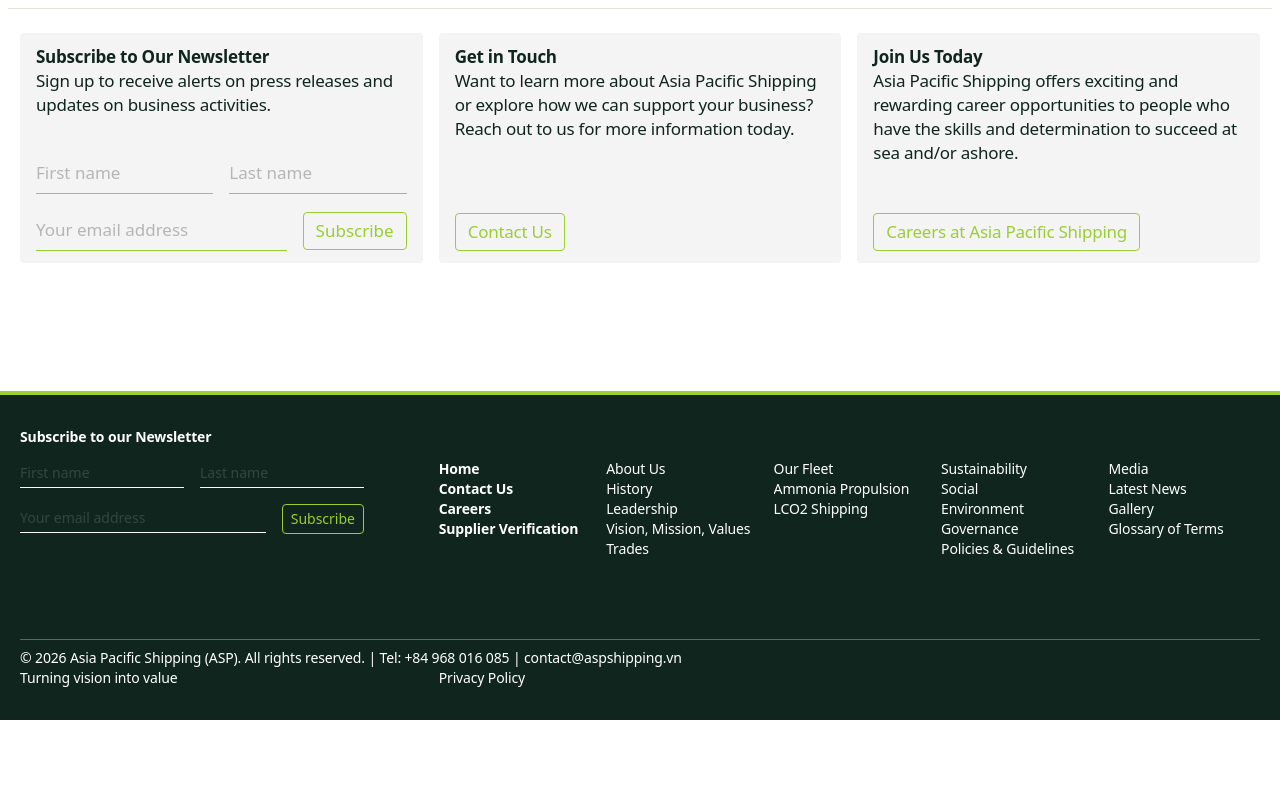
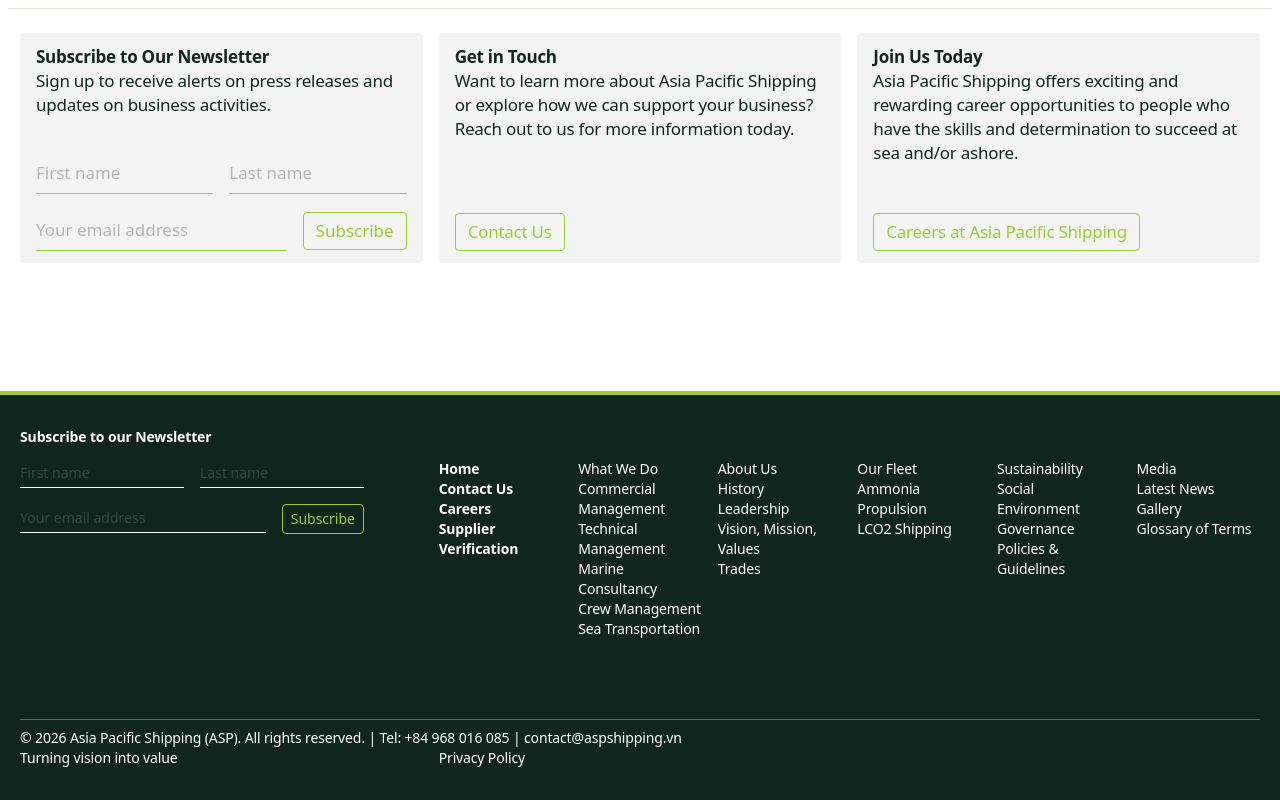
Before and after one commit to quoc05dev/asp-shipping-next-V2, a Next.js app: page / in a window 1280 px wide. Shown: the part 5048-5848 px from the top of the page. Before the commit the page ends 5768 px from the top, so only its background shows below. Built offline with nearby package versions, Linux system fonts and the light colour scheme; a web font is replaced by a local one.

Commit message:
add-what-we-do-links-and-green-footer-headings

```diff
--- a/components/layout/Footer.tsx
+++ b/components/layout/Footer.tsx
@@ -65,7 +65,7 @@ export default function Footer() {
 									<div className="menu-footer-column-1-container">
 										<ul id="menu-footer-column-1" className="menu">
 											<li itemScope={true} itemType="https://www.schema.org/SiteNavigationElement" id="menu-item-94" className="menu-item menu-item-type-post_type menu-item-object-page menu-item-home current-menu-item page_item page-item-8 current_page_item menu-active menu-item-94">
-												<a title="Home" href="index.html">Home</a></li>
+												<a title="Home" href="index.html" style={{ color: 'var(--asp-signal)' }}>Home</a></li>
 											<li itemScope={true} itemType="https://www.schema.org/SiteNavigationElement" id="menu-item-96" className="menu-item menu-item-type-post_type menu-item-object-page menu-item-96">
 												<a title="Contact Us" href="/contact-us">Contact Us</a></li>
 											<li itemScope={true} itemType="https://www.schema.org/SiteNavigationElement" id="menu-item-95" className="menu-item menu-item-type-post_type menu-item-object-page menu-item-95">
@@ -73,6 +73,28 @@ export default function Footer() {
 											<li itemScope={true} itemType="https://www.schema.org/SiteNavigationElement" id="menu-item-2013" className="menu-item menu-item-type-post_type menu-item-object-page menu-item-2013">
 												<a title="Supplier Verification" href="/suppliers/supplier-verification">Supplier
 													Verification</a></li>
+										</ul>
+									</div>
+								</section>
+							</div>
+
+							<div className="col-12 col-md">
+								<section className="widget nav_menu-wwd widget_nav_menu">
+									<h3 className="u-visually-hidden widget-title">What We Do</h3>
+									<div className="menu-footer-column-wwd-container">
+										<ul id="menu-footer-column-wwd" className="menu">
+											<FooterAccordion id="menu-item-wwd" title="What We Do" href="/what-we-do">
+													<li itemScope={true} itemType="https://www.schema.org/SiteNavigationElement" id="menu-item-wwd-1" className="menu-item menu-item-type-post_type menu-item-object-page">
+														<a title="Commercial Management" href="/commercial-management" className="collapse-link">Commercial Management</a></li>
+													<li itemScope={true} itemType="https://www.schema.org/SiteNavigationElement" id="menu-item-wwd-2" className="menu-item menu-item-type-post_type menu-item-object-page">
+														<a title="Technical Management" href="/technical-management" className="collapse-link">Technical Management</a></li>
+													<li itemScope={true} itemType="https://www.schema.org/SiteNavigationElement" id="menu-item-wwd-3" className="menu-item menu-item-type-post_type menu-item-object-page">
+														<a title="Marine Consultancy" href="/marine-consultancy" className="collapse-link">Marine Consultancy</a></li>
+													<li itemScope={true} itemType="https://www.schema.org/SiteNavigationElement" id="menu-item-wwd-4" className="menu-item menu-item-type-post_type menu-item-object-page">
+														<a title="Crew Management" href="/crew-management" className="collapse-link">Crew Management</a></li>
+													<li itemScope={true} itemType="https://www.schema.org/SiteNavigationElement" id="menu-item-wwd-5" className="menu-item menu-item-type-post_type menu-item-object-page">
+														<a title="Sea Transportation" href="/sea-transportation" className="collapse-link">Sea Transportation</a></li>
+											</FooterAccordion>
 										</ul>
 									</div>
 								</section>
--- a/components/layout/FooterAccordion.tsx
+++ b/components/layout/FooterAccordion.tsx
@@ -25,6 +25,7 @@ export default function FooterAccordion({ id, title, href, children }: FooterAcc
           title={title}
           href={href}
           className="footer-parent-link"
+          style={{ color: 'var(--asp-signal)' }}
         >
           <span>{title}</span>
         </a>
```
